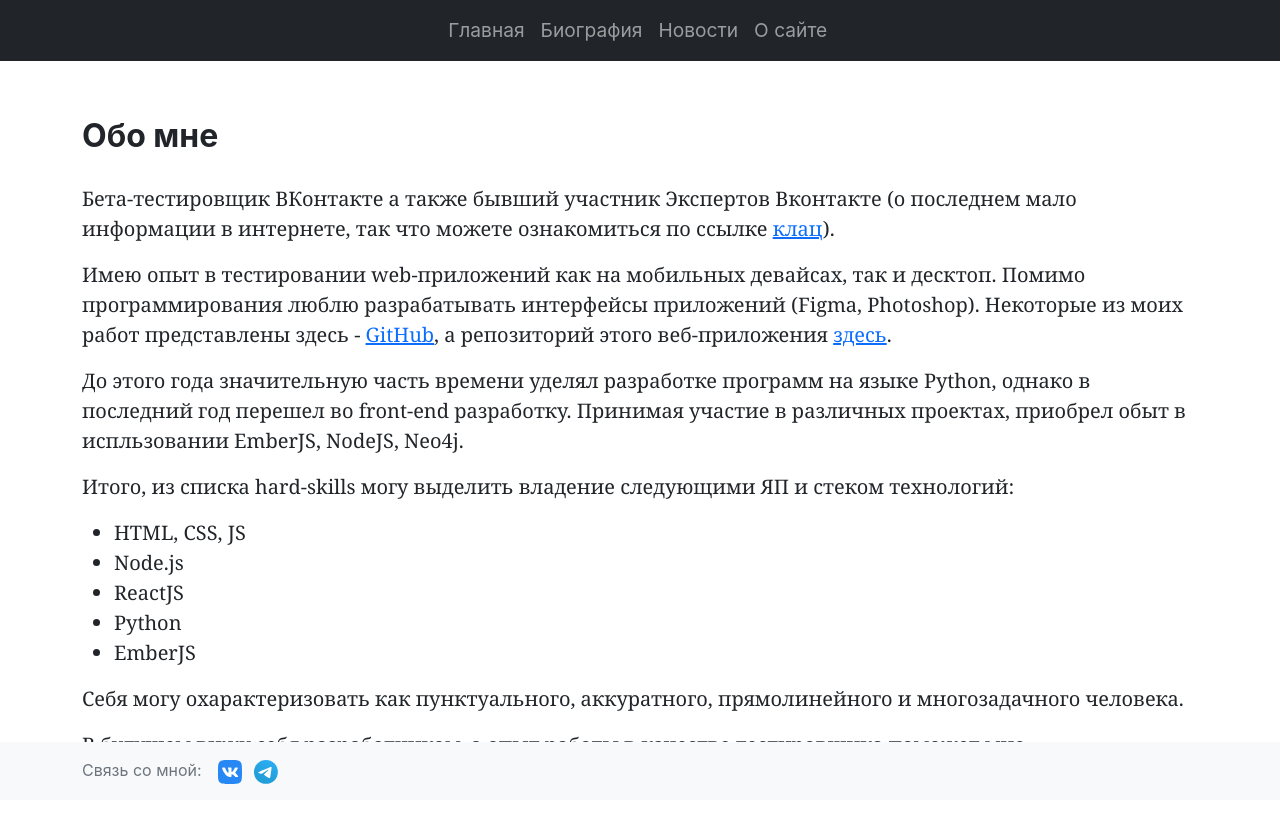
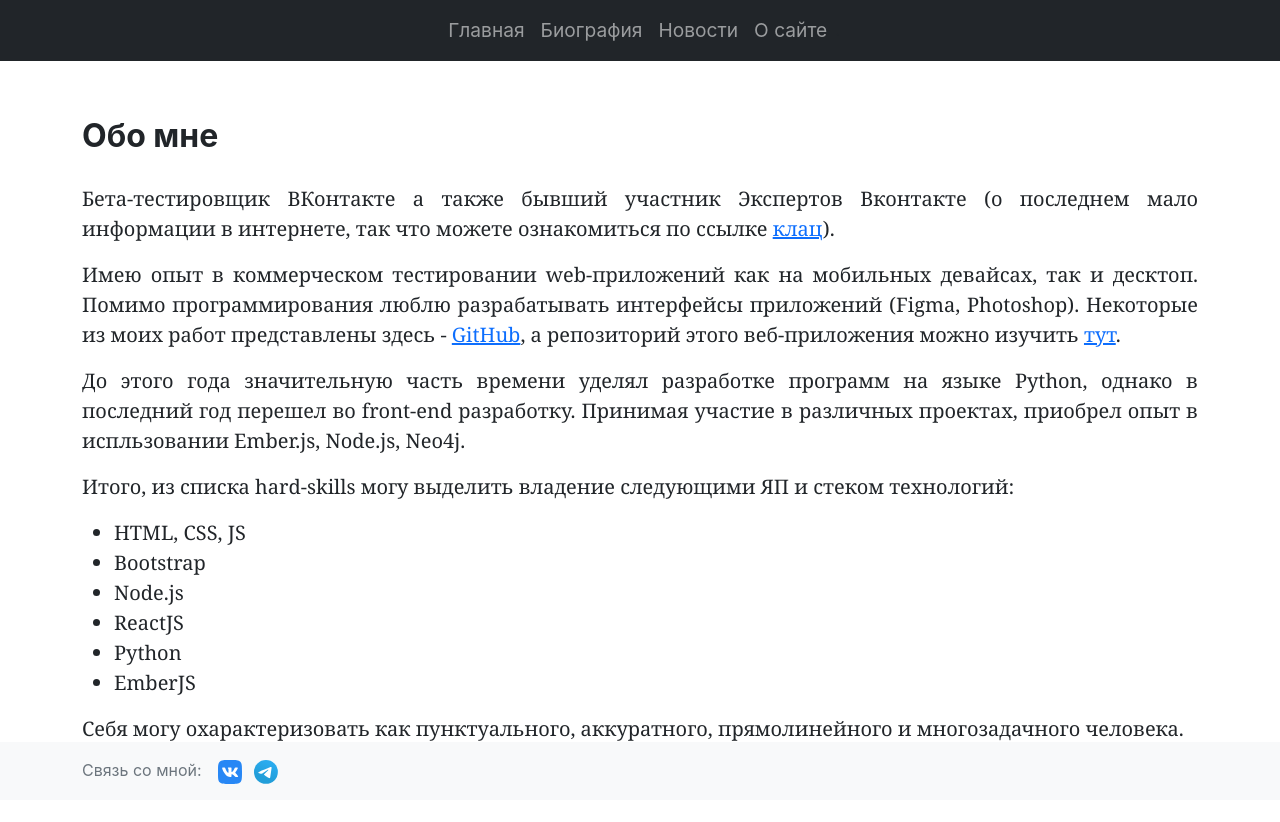
Before and after one commit to KIttojo/portfolio, a React (Create React App) app: page /bio in a window 1280 px wide. Shown: the top 822 px of the page. Built offline with nearby package versions, Linux system fonts and the light colour scheme; no server answers.

Commit message:
Few text changes

```diff
--- a/src/App.css
+++ b/src/App.css
@@ -28,6 +28,10 @@
 
 .lead {
   font-family: CustomSerif, Georgia, Cambria, 'Times New Roman', serif;
+}
+
+.p-bio {
+  text-align: justify;
 }
 
 .news-title {
--- a/src/Bio.js
+++ b/src/Bio.js
@@ -4,22 +4,22 @@ function Bio() {
       <div className="container">
         <div className="row">
           <h2 className="title"><strong>Обо мне</strong></h2>
-          <article className="lead">
+          <article className="lead p-bio">
             <p>
             Бета-тестировщик ВКонтакте а также бывший участник Экспертов Вконтакте (о последнем мало информации в интернете, так что можете ознакомиться по ссылке <a target="_blank" rel="noreferrer" href="https://kod.ru/tematicheskaya-lenta-vkontakte-2020/">клац</a>).
             </p>
             <p>
-            Имею опыт в тестировании web-приложений как на мобильных девайсах, так и десктоп. Помимо программирования люблю разрабатывать интерфейсы приложений (Figma, Photoshop). Некоторые из моих работ представлены здесь - <a target="_blank" rel="noreferrer" href="https://github.com/KIttojo">GitHub</a>, а репозиторий этого веб-приложения <a target="_bla
-            " rel="noreferrer" href="https://github.com/KIttojo/portfolio">здесь</a>.
+            Имею опыт в коммерческом тестировании web-приложений как на мобильных девайсах, так и десктоп. Помимо программирования люблю разрабатывать интерфейсы приложений (Figma, Photoshop). Некоторые из моих работ представлены здесь - <a target="_blank" rel="noreferrer" href="https://github.com/KIttojo">GitHub</a>, а репозиторий этого веб-приложения можно изучить <a target="_blank" rel="noreferrer" href="https://github.com/KIttojo/portfolio">тут</a>.
             </p>
             <p>
-            До этого года значительную часть времени уделял разработке программ на языке Python, однако в последний год перешел во front-end разработку. Принимая участие в различных проектах, приобрел обыт в испльзовании EmberJS, NodeJS, Neo4j.
+            До этого года значительную часть времени уделял разработке программ на языке Python, однако в последний год перешел во front-end разработку. Принимая участие в различных проектах, приобрел опыт в испльзовании Ember.js, Node.js, Neo4j.
             </p>
             <p>
             Итого, из списка hard-skills могу выделить владение следующими ЯП и стеком технологий:
             </p>
             <ul>
               <li>HTML, CSS, JS</li>
+              <li>Bootstrap</li>
               <li>Node.js</li>
               <li>ReactJS</li>
               <li>Python</li>
```
